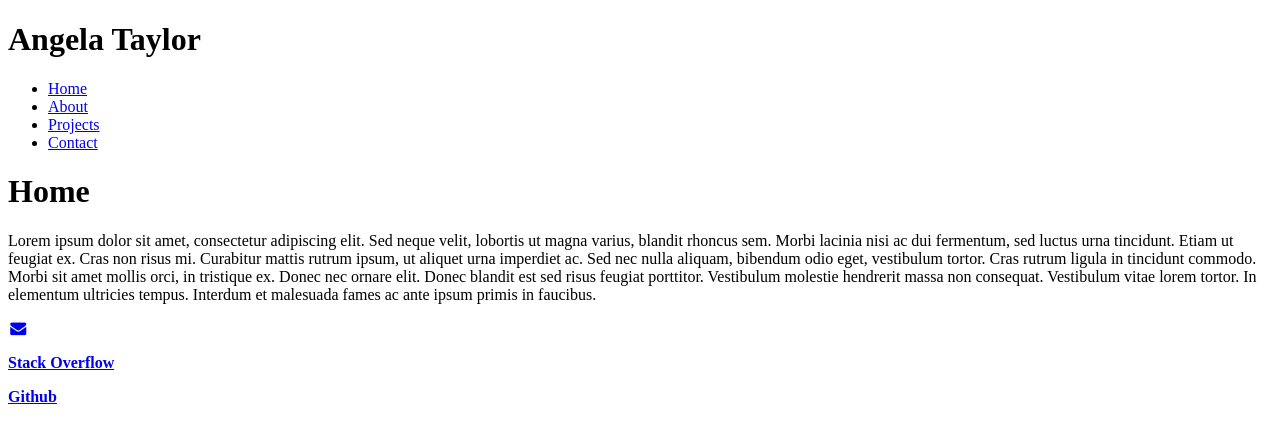
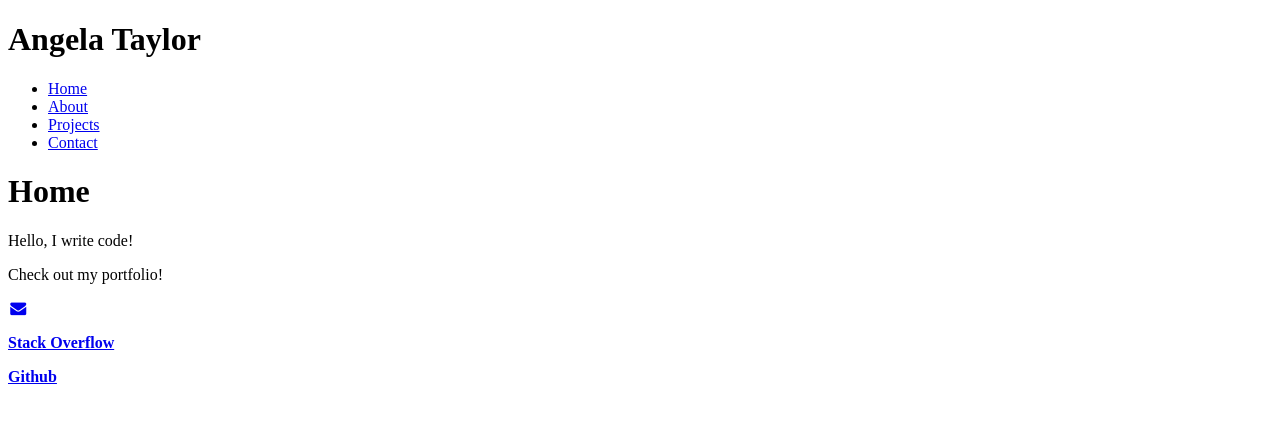
Before and after one commit to AngelaTaylor87/React-Portfolio, a React (Create React App) app: page / in a window 1280 px wide. Shown: the top 440 px of the page. Built offline with nearby package versions, Linux system fonts and the light colour scheme.

Commit message:
added home text

```diff
--- a/src/components/pages/Contact.js
+++ b/src/components/pages/Contact.js
@@ -1,6 +1,5 @@
 
 import { useState } from "react";
-import ReactDOM from "react-dom";
 
 export default function Contact() {
 
--- a/src/components/pages/Home.js
+++ b/src/components/pages/Home.js
@@ -5,16 +5,10 @@ export default function Home() {
     <div>
       <h1>Home</h1>
       <p>
-        Lorem ipsum dolor sit amet, consectetur adipiscing elit. Sed neque
-        velit, lobortis ut magna varius, blandit rhoncus sem. Morbi lacinia nisi
-        ac dui fermentum, sed luctus urna tincidunt. Etiam ut feugiat ex. Cras
-        non risus mi. Curabitur mattis rutrum ipsum, ut aliquet urna imperdiet
-        ac. Sed nec nulla aliquam, bibendum odio eget, vestibulum tortor. Cras
-        rutrum ligula in tincidunt commodo. Morbi sit amet mollis orci, in
-        tristique ex. Donec nec ornare elit. Donec blandit est sed risus feugiat
-        porttitor. Vestibulum molestie hendrerit massa non consequat. Vestibulum
-        vitae lorem tortor. In elementum ultricies tempus. Interdum et malesuada
-        fames ac ante ipsum primis in faucibus.
+       Hello, I write code!
+      </p>
+      <p>
+        Check out my portfolio!
       </p>
     </div>
   );
```
